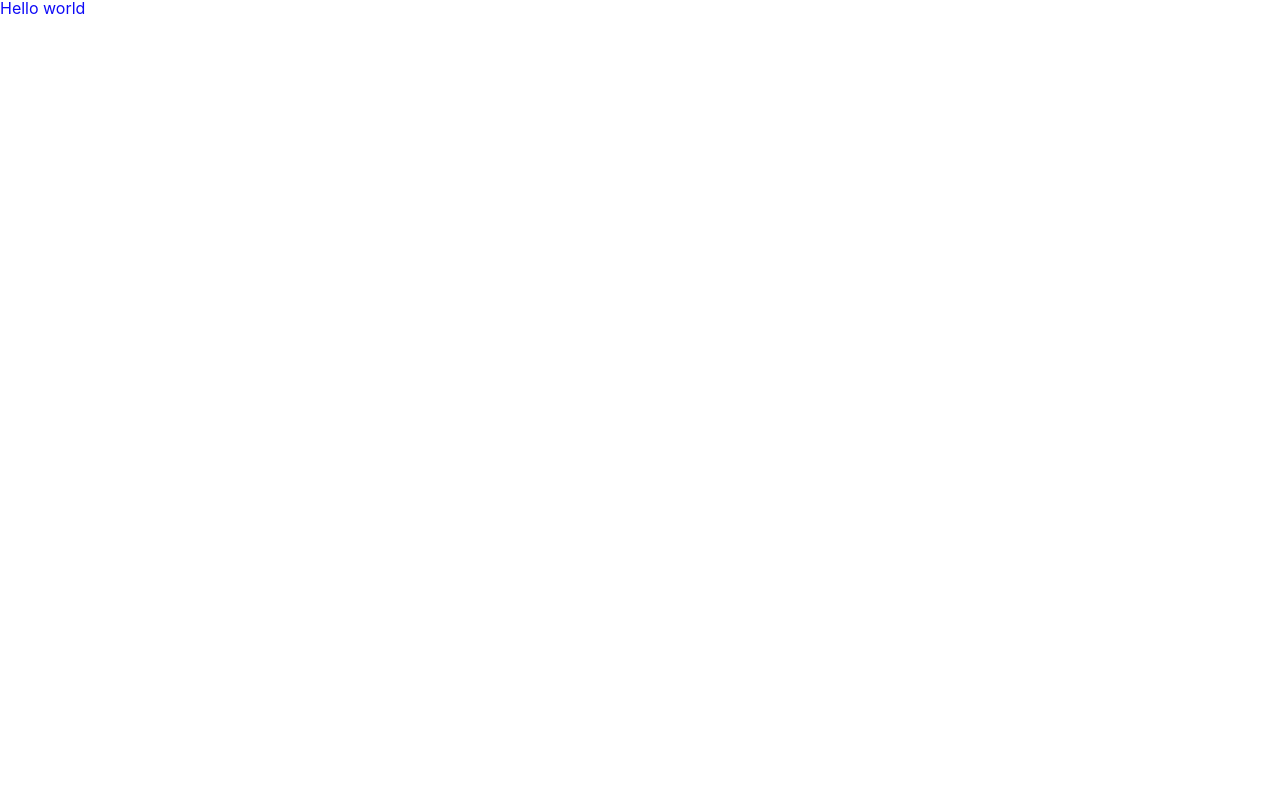
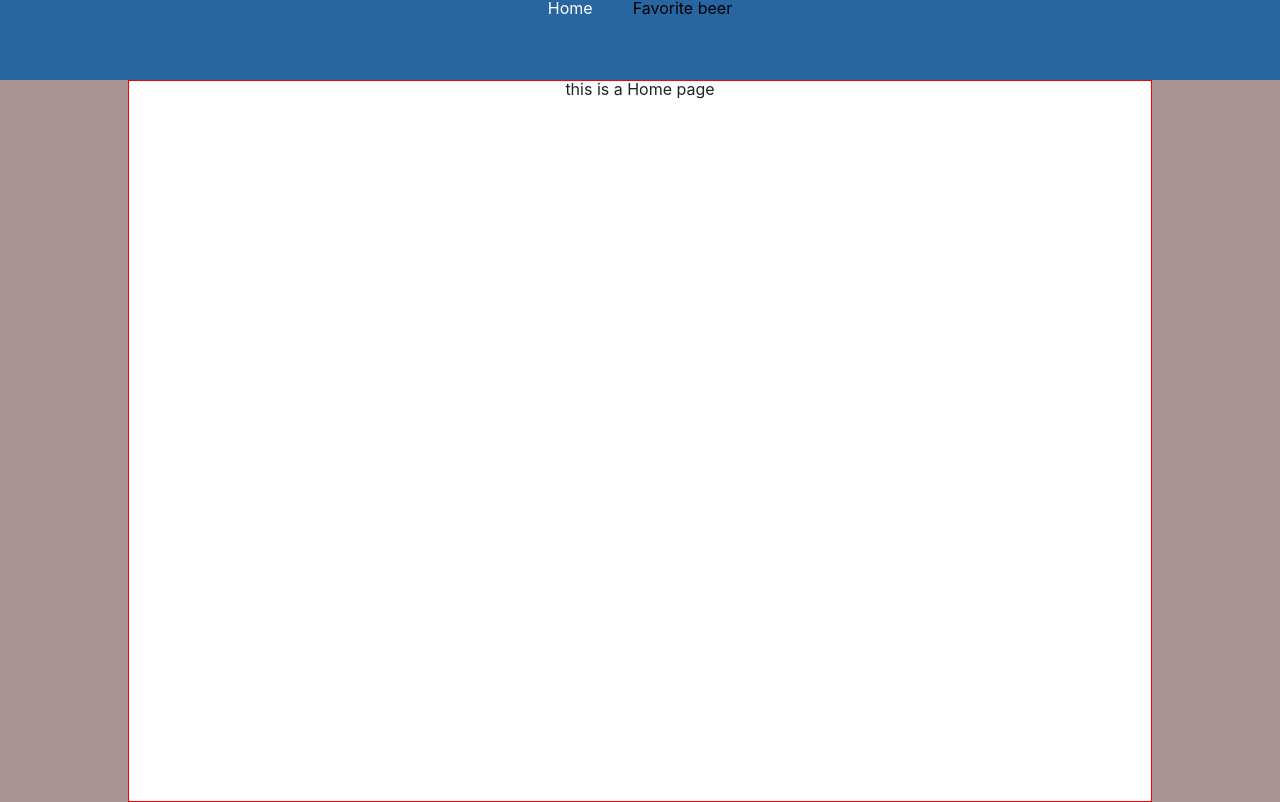
Before and after one commit to Dekim12/iTechArt-StudentsLab, a React app: page / in a window 1280 px wide. Built offline with nearby package versions, Linux system fonts and the light colour scheme.

Commit message:
feat: add a simple routing

```diff
--- a/public/index.html
+++ b/public/index.html
@@ -2,26 +2,19 @@
 <html lang="en">
   <head>
     <meta charset="utf-8" />
-    <link rel="shortcut icon" href="%PUBLIC_URL%/favicon.ico" />
+    <link
+      rel="shortcut icon"
+      href="https://ru.seaicons.com/wp-content/uploads/2015/09/beer-icon.png"
+    />
     <meta
       name="viewport"
       content="width=device-width, initial-scale=1, shrink-to-fit=no"
     />
-    <title>React App</title>
+    <title>Beer Catalog</title>
   </head>
   <body>
     <noscript>You need to enable JavaScript to run this app.</noscript>
     <div id="root"></div>
+    <script src="https://use.fontawesome.com/d1335f9e7b.js "></script>
   </body>
 </html>
-
-<!DOCTYPE html>
-<html lang="en">
-  <head>
-    <meta charset="UTF-8" />
-    <meta name="viewport" content="width=device-width, initial-scale=1.0" />
-    <meta http-equiv="X-UA-Compatible" content="ie=edge" />
-    <title>Document</title>
-  </head>
-  <body></body>
-</html>
--- /dev/null
+++ b/src/js/components/Header/Header.js
@@ -0,0 +1,16 @@
+import React from 'react';
+import { NavLink } from 'react-router-dom';
+import './Header.scss';
+
+const Header = () => (
+  <div className='header'>
+    <ul className='nav-links'>
+      <NavLink exact to='/'>
+        Home
+      </NavLink>
+      <NavLink to='/favorite'>Favorite beer</NavLink>
+    </ul>
+  </div>
+);
+
+export default Header;
--- /dev/null
+++ b/src/js/components/Header/Header.scss
@@ -0,0 +1,19 @@
+.header {
+  width: 100%;
+  min-height: 75px;
+  height: 10vh;
+  display: flex;
+  justify-content: center;
+  background-color: rgb(39, 102, 161);
+}
+
+.nav-links {
+}
+.nav-links a {
+  margin: 0 20px;
+  display: inline-block;
+}
+
+.nav-links a.active {
+  color: white;
+}
--- a/src/js/components/index.js
+++ b/src/js/components/index.js
@@ -0,0 +1 @@
+export { default as Header } from './Header/Header';
--- a/src/js/containers/App/App.js
+++ b/src/js/containers/App/App.js
@@ -1,6 +1,25 @@
-import React from 'react';
+import React, { Component } from 'react';
+import { Route, HashRouter } from 'react-router-dom';
+import { HomePage, FavoritesPage } from '../index';
+import { Header } from '../../components';
 import './App.scss';
 
-const App = () => <div className='app'>Hello world</div>;
+class App extends Component {
+  state = {};
+
+  render() {
+    return (
+      <HashRouter>
+        <div className='app'>
+          <Header />
+          <div className='content'>
+            <Route exact path='/' component={HomePage} />
+            <Route path='/favorite' component={FavoritesPage} />
+          </div>
+        </div>
+      </HashRouter>
+    );
+  }
+}
 
 export default App;
--- a/src/js/containers/App/App.scss
+++ b/src/js/containers/App/App.scss
@@ -1,5 +1,12 @@
 @import '../../../style/vars';
 
 .app {
-  color: $primary-color;
+  min-height: 100vh;
+  background-color: rgb(172, 147, 147);
 }
+
+.content {
+  width: 80%;
+  border: 1px solid red;
+  margin: 0 auto;
+}
--- /dev/null
+++ b/src/js/containers/FavoritesPage/FavoritesPage.js
@@ -0,0 +1,8 @@
+import React from 'react';
+import './FavoritesPage.scss';
+
+const FavoritesPage = () => (
+  <div className='page favorites-page'>this is a Favorites page</div>
+);
+
+export default FavoritesPage;
--- /dev/null
+++ b/src/js/containers/HomePage/HomePage.js
@@ -0,0 +1,8 @@
+import React from 'react';
+import './HomePage.scss';
+
+const HomePage = () => (
+  <div className='page home-page'>this is a Home page</div>
+);
+
+export default HomePage;
--- /dev/null
+++ b/src/js/containers/HomePage/HomePage.scss
@@ -0,0 +1,7 @@
+.page {
+  width: 100%;
+  min-height: 90vh;
+  display: flex;
+  justify-content: center;
+  background-color: #fff;
+}
--- a/src/js/containers/index.js
+++ b/src/js/containers/index.js
@@ -1 +1,3 @@
 export { default as App } from './App/App';
+export { default as HomePage } from './HomePage/HomePage';
+export { default as FavoritesPage } from './FavoritesPage/FavoritesPage';
--- a/src/style/_vars.scss
+++ b/src/style/_vars.scss
@@ -1 +1,2 @@
 $primary-color: rgb(14, 10, 247);
+$default-font-size: 16px;
--- a/src/style/style.scss
+++ b/src/style/style.scss
@@ -6,12 +6,11 @@
 }
 
 body {
+  width: 100%;
   font-family: -apple-system, BlinkMacSystemFont, 'Segoe UI', 'Roboto', 'Oxygen',
     'Ubuntu', 'Cantarell', 'Fira Sans', 'Droid Sans', 'Helvetica Neue',
     sans-serif;
-  margin: 0;
-  padding: 0;
-  width: 100%;
+  font-size: $default-font-size;
 }
 
 a {
```
Also changed, not shown: src/js/containers/FavoritesPage/FavoritesPage.scss (added), 1 other file.
